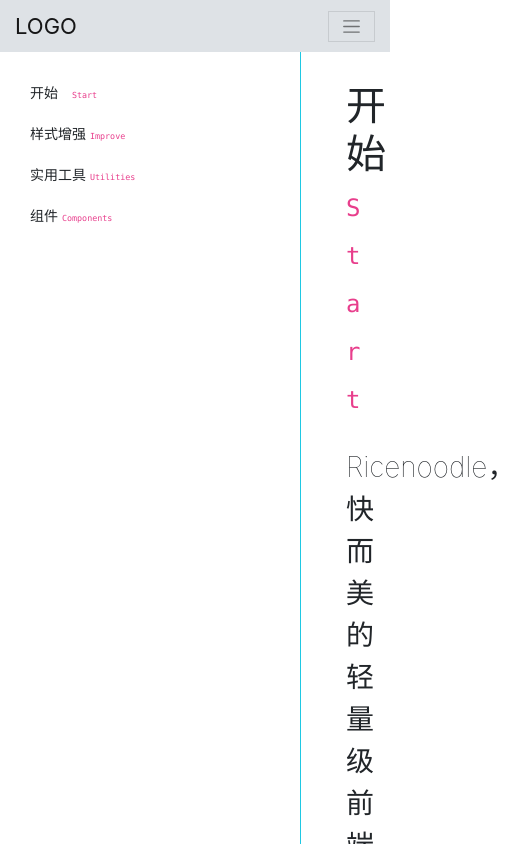
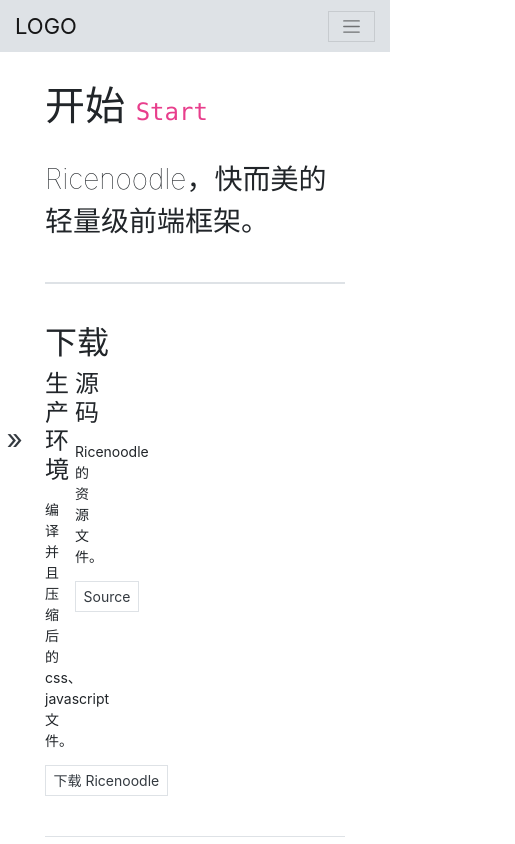
Before and after one commit to yayocn/yayocn-web, a React app: page /ricenoodle in a window 390 px wide. Shown: the top 844 px of the page, 515 px wide, since content can reach past the window. Built offline with nearby package versions, Linux system fonts and the light colour scheme.

Commit message:
add response for sidebar

```diff
--- a/src/view/common/scss/_variable.scss
+++ b/src/view/common/scss/_variable.scss
@@ -1,6 +1,8 @@
 $header-height: 52px;
 
 $sidebar-width: 300px;
+$sidebar-toggle-width: 30px;
+$sidebar-toggle-height: $sidebar-toggle-width;
 $sidebar-padding: 20px;
 $sidebar-item-padding-y: 5px;
 $sidebar-item-padding-x: 12px;
--- a/src/view/component/PageContent/style.scss
+++ b/src/view/component/PageContent/style.scss
@@ -5,8 +5,15 @@
   border-left: 1px solid lighten($cyan, 10%);
 }
 
-@media screen and (min-width: 768px) {
+@media screen and (min-width: 992px) {
   .app-content {
     padding-right: $submenu-width + 30px !important;
   }
 }
+
+@media screen and (max-width: 992px) {
+  .app-content {
+    margin-left: 0;
+    border-left: 0;
+  }
+}
--- a/src/view/component/Sidebar/index.js
+++ b/src/view/component/Sidebar/index.js
@@ -4,18 +4,33 @@
 import './style.scss';
 
 export default class Sidebar extends Component {
+  constructor (props) {
+    super(props);
+
+    this.state = {
+      sidebarOpened: false,
+    }
+  }
   // BEGIN: Util
   //
 
-
+  toggle = () => {
+    const { sidebarOpened } = this.state;
+    this.setState({ sidebarOpened: !sidebarOpened });
+  }
 
   //
   // END: Util
 
   render () {
     const { menu = [] } = this.props;
+    const { sidebarOpened } = this.state;
     return (
-      <div className="sidebar">
+      <div className={classnames('sidebar', { 'on': sidebarOpened })}>
+        <div className="toggle">
+          <button className={classnames('btn border-0 pt-0', { 'hidden': sidebarOpened })} onClick={this.toggle}><span className="mark-arrow-right2 font-2x"></span></button>
+          <button className={classnames('btn border-0 pt-0 bg-dark text-white', { 'hidden': !sidebarOpened })} onClick={this.toggle}><span className="mark-arrow-left2 font-2x"></span></button>
+        </div>
         <ul>
           {
             menu.map((item) => {
--- a/src/view/component/Sidebar/style.scss
+++ b/src/view/component/Sidebar/style.scss
@@ -14,6 +14,10 @@
   padding-top: $sidebar-padding;
   padding-bottom: $sidebar-padding;
   width: $sidebar-width;
+
+  .toggle {
+    display: none;
+  }
 
   .sidebar-item {
     list-style: none;
@@ -49,3 +53,51 @@
     }
   }
 }
+
+
+@media screen and (max-width: 992px) {
+  .sidebar {
+    position: fixed;
+    top: $header-height;
+    left: 0;
+    right: 0;
+    bottom: 0;
+    left: -$sidebar-width;
+    padding: 0;
+    width: $sidebar-width;
+    background-color: rgba(0,0,0,.6);
+    border-right: 1px solid lighten($cyan, 10%);
+    z-index: 100;
+    transition: all .5s 0s ease;
+
+    &.on {
+      left: 0;
+
+      .toggle {
+        right: -($sidebar-toggle-width + 1px);
+      }
+    }
+
+    .toggle {
+      position: absolute;
+      top: 50%;
+      display: block;
+      transform: translateY(-100%);
+      right: -$sidebar-toggle-width;
+      width: $sidebar-toggle-width;
+      height: $sidebar-toggle-height;
+      line-height: $sidebar-toggle-height;
+    }
+
+    ul {
+      width: $sidebar-width;
+      background-color: $dark;
+      height: 100%;
+      overflow: hidden auto;
+    }
+
+    a {
+      color: $white;
+    }
+  }
+}
--- a/src/view/component/Submenu/style.scss
+++ b/src/view/component/Submenu/style.scss
@@ -37,7 +37,7 @@
   }
 }
 
-@media screen and (max-width: 768px) {
+@media screen and (max-width: 992px) {
   .submenu {
     display: none;
   }
```
Also changed, not shown: src/view/component/PageWrapper/index.js (deleted, +0 -20 lines).
